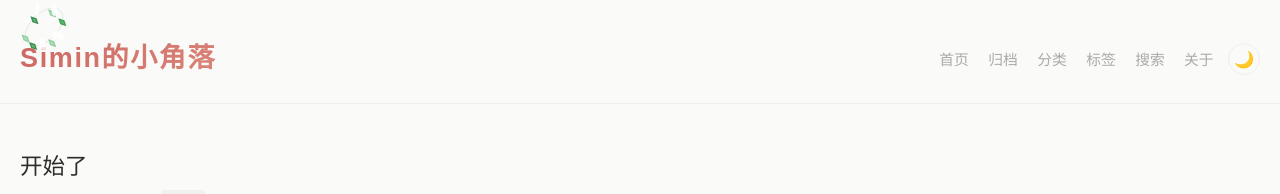
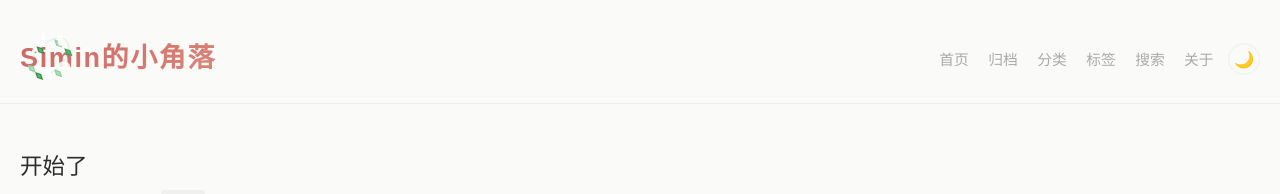
Before and after one commit to siminles/siminles.github.io, a Jekyll site: the page built from index.html, in a window 1280 px wide. Shown: the top 194 px of the page. Built offline with Jekyll 4.4.1, drawn with Linux system fonts in a browser that asks for light colours.

Commit message:
花环位置 left:0 top:-10px

```diff
--- a/assets/style.css
+++ b/assets/style.css
@@ -80,8 +80,8 @@ a { color: inherit; }
   content: "";
   position: absolute;
   display: block;
-  top: -40px;
-  left: -6px;
+  top: -10px;
+  left: 0;
   width: 60px;
   height: 48px;
   transform: rotate(-45deg);
```
